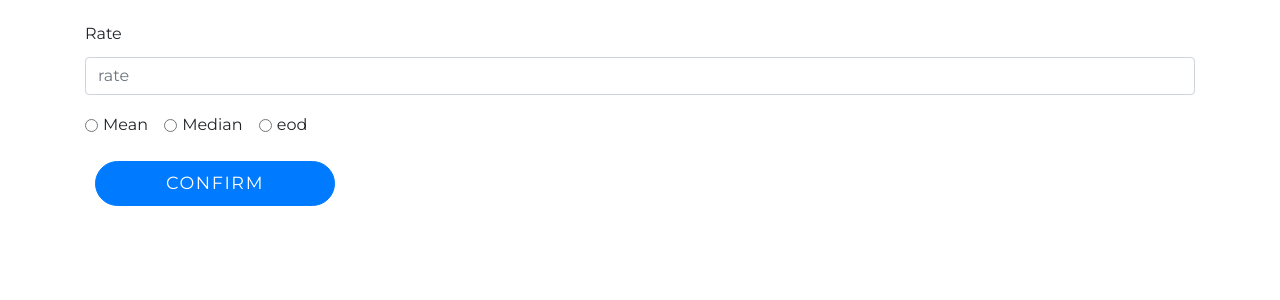
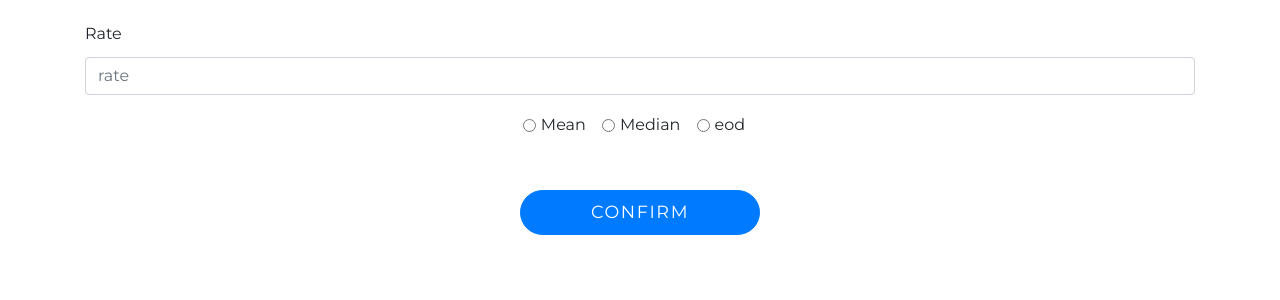
Before and after one commit to achrafexboy/Into-the-wild-of-Data-Science, a Flask app: page /missingValues in a window 1280 px wide. Shown: the top 300 px of the page. Run offline with Flask 2, Linux system fonts and the light colour scheme; parts of the project's set-up code (start-up, migrations or seed data) failed here and were passed over.

Commit message:
missingResult style

```diff
--- a/templates/missingValues.html
+++ b/templates/missingValues.html
@@ -41,7 +41,8 @@
                   <label for="rate">Rate</label>
                   <input type="number" class="form-control" id="rate" name="rate" aria-describedby="rate" placeholder="rate" min="0" max="1" step="0.0001">
                 </div>
-                <div class="form-check form-check-inline">
+                <div class="radioContainer text-center">
+                  <div class="form-check form-check-inline">
                     <input class="form-check-input" type="radio" name="methode" id="inlineRadio1" value="mean">
                     <label class="form-check-label" for="inlineRadio1">Mean</label>
                   </div>
@@ -53,8 +54,11 @@
                     <input class="form-check-input" type="radio" name="methode" id="inlineRadio3" value="eod">
                     <label class="form-check-label" for="inlineRadio3">eod</label>
                   </div>
+                </div>
                 <br>
-                <button type="submit" class="btn btn-primary">Confirm</button>
+                <div class="confirmContainer text-center">
+                  <button type="submit" class="btn btn-primary ">Confirm</button>
+                </div>
             </form>
             {% if finalResult %}
             <div class="row">
```
Also changed, not shown: templates/missingResult.html (deleted).
